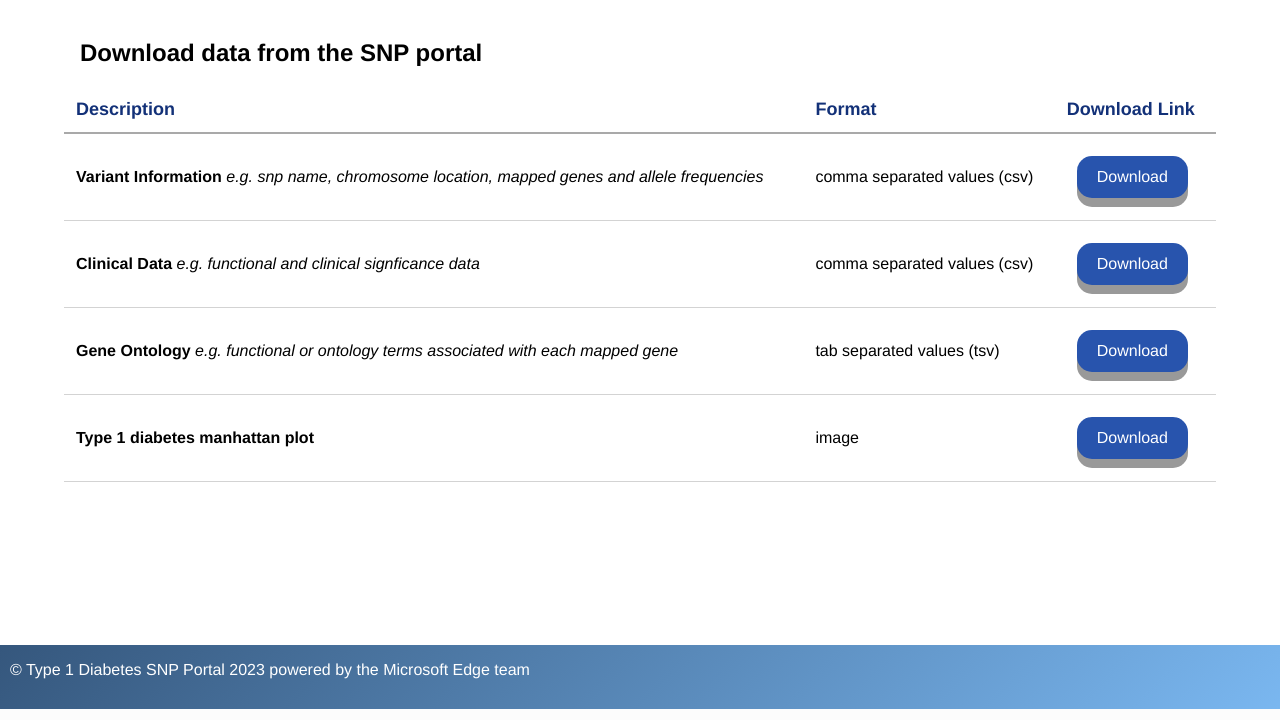
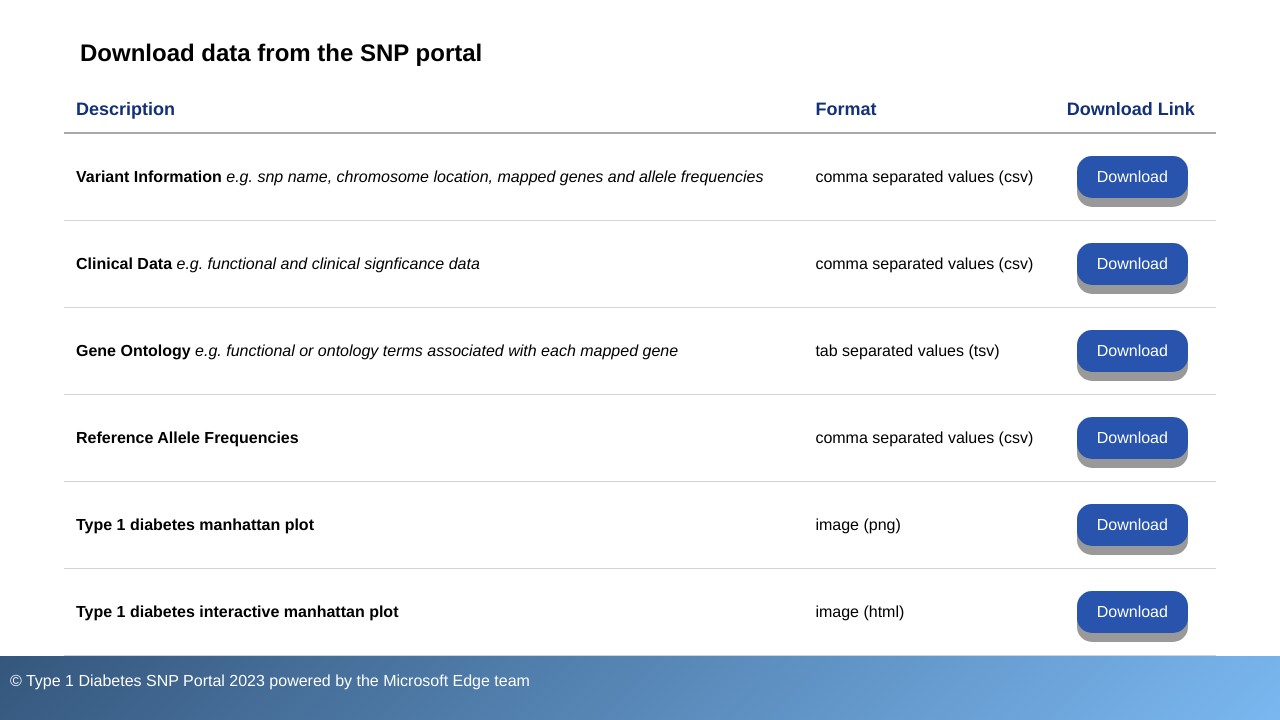
Before and after one commit to fraseralex96/T1-Diabetes-SNP-Portal, a Flask app: page /download/ in a window 1280 px wide. Shown: the part 91-811 px from the top of the page. Run offline with Flask 3, Linux system fonts and the light colour scheme; parts of the project's set-up code (start-up, migrations or seed data) failed here and were passed over.

Commit message:
Update download.html

```diff
--- a/final_website/templates/download.html
+++ b/final_website/templates/download.html
@@ -49,11 +49,23 @@
 					<td><a href="/download/gt.tsv" class="button">Download</a></td>
 				</tr>
 
+				<tr>
+					<td><b>Reference Allele Frequencies</b></td>
+					<td>comma separated values (csv)</td>
+					<td><a href="/download/raf.csv" class="button">Download</a></td>
+				</tr>
+
 
 				<tr>
 					<td><b>Type 1 diabetes manhattan plot</b></td>
-					<td>image</td>
+					<td>image (png)</td>
 					<td><a href="/download/manhattan_plot.png" class="button">Download</a></td>
+				</tr>
+
+				<tr>
+					<td><b>Type 1 diabetes interactive manhattan plot</b></td>
+					<td>image (html)</td>
+					<td><a href="/download/all_man.html" class="button">Download</a></td>
 				</tr>
 			</table>
 		</div>
```
